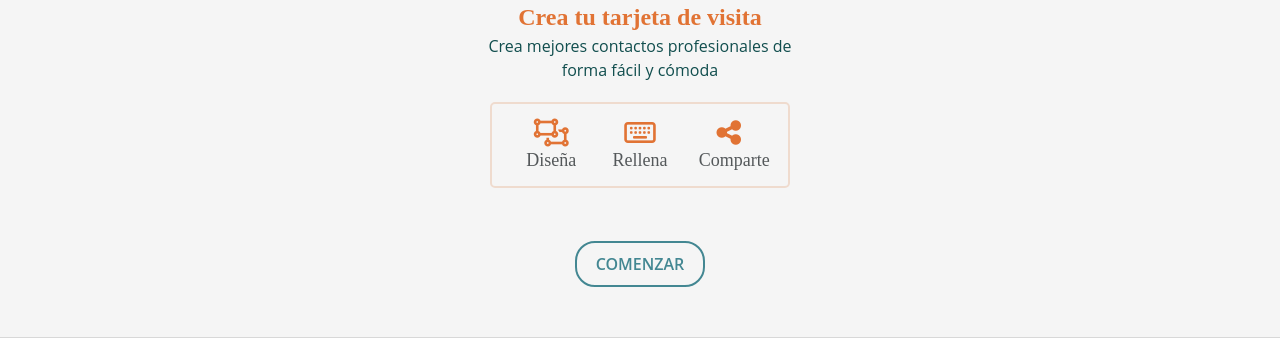
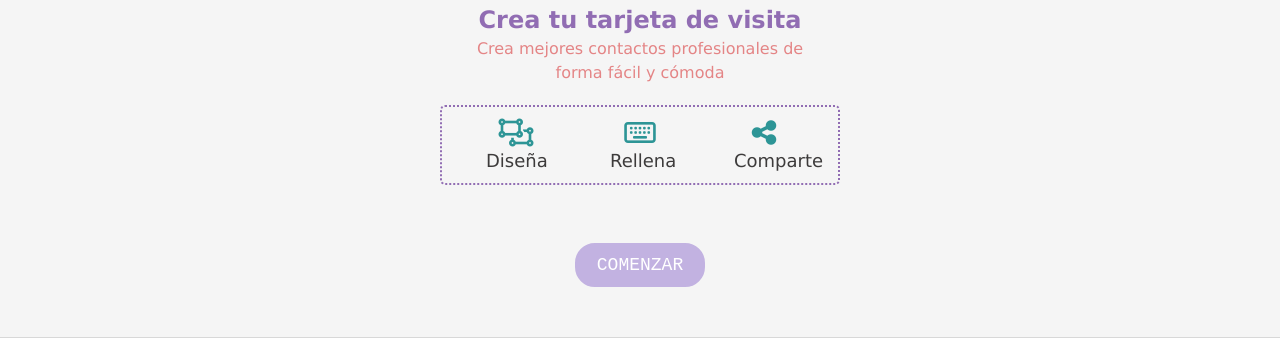
Before and after one commit to victoriagz/project-promo-w-module-2-team-3, a website built with Vite: page src/index.html in a window 1280 px wide. Shown: the part 399-741 px from the top of the page. Built offline with nearby package versions, Linux system fonts and the light colour scheme.

Commit message:
new colors in landing page

```diff
--- a/src/scss/layout/_main_landing.scss
+++ b/src/scss/layout/_main_landing.scss
@@ -15,7 +15,7 @@
   }
 
   figure {
-    padding-bottom: 20px;
+    padding-bottom: 10px;
     width: 300px;
 
     @media (min-width: 768px) {
@@ -30,10 +30,11 @@
   }
 
   h1 {
-    font-family: $font-landing;
-    font-size: 19.2px;
-    color: $color-primary-dark;
+    font-family: Verdana, Geneva, Tahoma, sans-serif;
+    font-size: 22px;
+    color: #916db3;
     text-align: center;
+    padding-bottom: 5px;
     @media (min-width: 768px) {
       font-size: 24px;
       line-height: 24px;
@@ -42,9 +43,9 @@
   }
 
   p {
-    font-family: $font-main;
-    font-size: 12.8px;
-    color: $color-secondary-dark;
+    font-family: Verdana, Geneva, Tahoma, sans-serif;
+    font-size: 14px;
+    color: #e48586;
     text-align: center;
     @media (min-width: 768px) {
       font-size: 16px;
@@ -55,14 +56,16 @@
   .main_landing__actions {
     width: 300px;
     margin: 20px auto 0 auto;
-    padding: 15px;
-    font-size: 14px;
-    color: #54585a;
-    border: 2px solid rgba(215, 115, 52, 0.2);
+    padding: 12px;
+    font-family: Verdana, Geneva, Tahoma, sans-serif;
+    font-size: 13px;
+    color: rgb(61, 59, 59);
+    border: 2px dotted #916db3;
     border-radius: 5px;
     display: flex;
     justify-content: space-around;
     @media (min-width: 768px) {
+      width: 400px;
       font-size: 18px;
       margin: 20px auto 0 auto;
     }
@@ -75,7 +78,7 @@
       gap: 3px;
 
       i {
-        color: $color-primary-dark;
+        color: #2d9596;
         font-size: 22.4px;
         @media (min-width: 768px) {
           font-size: 28px;
@@ -91,11 +94,12 @@
   .start {
     width: 130px;
     padding: 10px;
-    border: 2px solid $color-secondary-medium;
-    color: $color-secondary-medium;
-    font-size: 16px;
-    font-family: $font-main;
-    font-weight: 600;
+    border: 2px solid rgb(194, 178, 225);
+    background-color: rgb(194, 178, 225);
+    color: $color-white;
+    font-size: 18px;
+    font-family: 'Courier New', Courier, monospace;
+    font-weight: 400;
     text-decoration: none;
     border-radius: 20px;
     position: absolute;
@@ -105,8 +109,8 @@
   }
 }
 .start:hover {
-  background-color: $color-secondary-medium;
-  color: $color-white;
+  border: 2px dotted #916db3;
+  background-color: #916db3;
   font-weight: 500;
   transition: 0.5s ease;
 }
```
